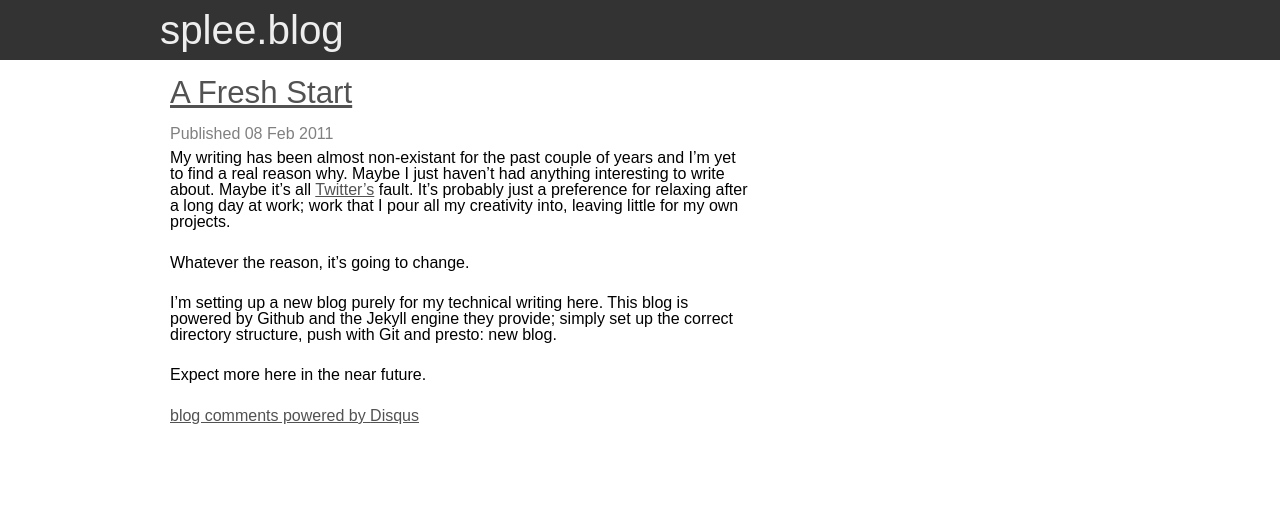
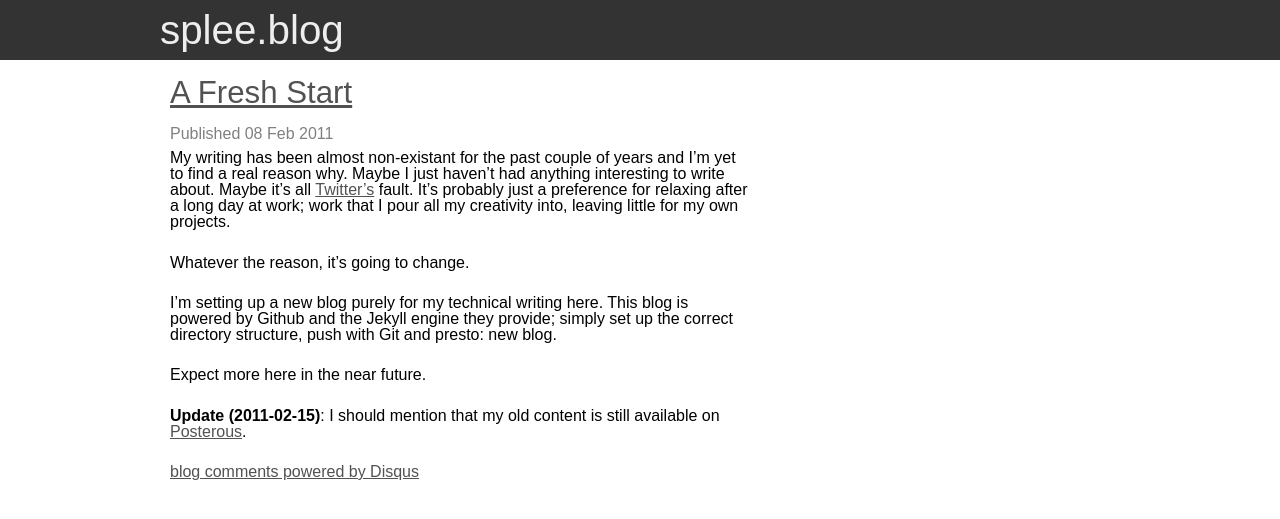
Before and after one commit to splee/splee.github.com, a Jekyll site: the page built from _posts/2011-02-08-a-fresh-start.markdown, in a window 1280 px wide. Shown: the top 519 px of the page. Built offline with Jekyll 4.4.1, drawn with Linux system fonts in a browser that asks for light colours; nearby versions of some CDN libraries; library files that are not in the unit come from our copies; comment, search, counter and statistics services are not loaded.

Commit message:
Updated post content

```diff
--- a/_posts/2011-02-08-a-fresh-start.markdown
+++ b/_posts/2011-02-08-a-fresh-start.markdown
@@ -18,3 +17,6 @@ is powered by Github and the Jekyll engine they provide; simply set up the
 correct directory structure, push with Git and presto: new blog.
 
 Expect more here in the near future.
+
+**Update (2011-02-15)**: I should mention that my old content is still available
+on [Posterous](http://splee.posterous.com/).
```
Also changed, not shown: other parts of _posts/2011-02-08-a-fresh-start.markdown (+0 -1 lines).
